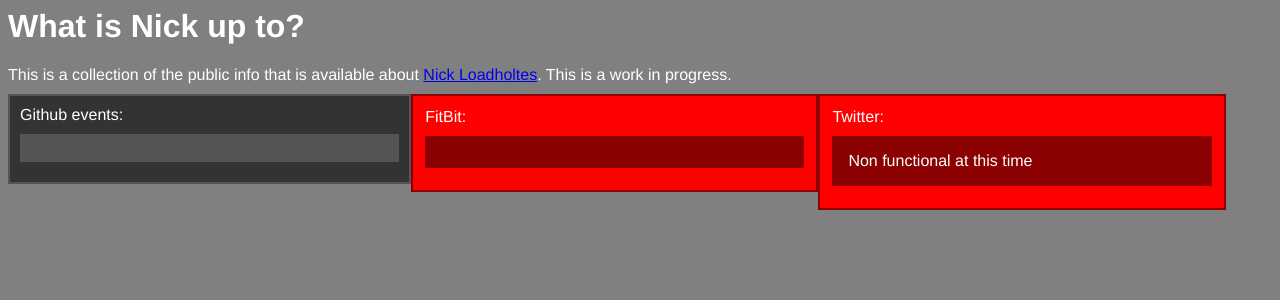
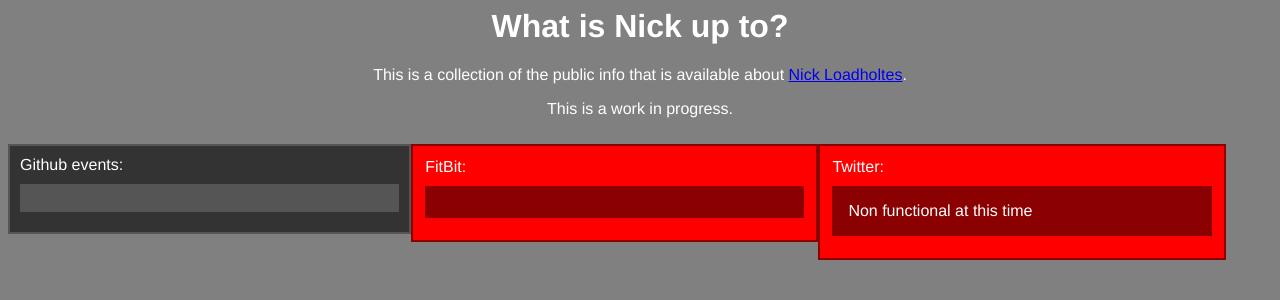
Before and after one commit to nloadholtes/foxtrot, a Django app: template templates/personal_api/about.html in a window 1280 px wide. Shown: the top 300 px of the page. Run offline with Django 3.2, Linux system fonts and the light colour scheme; the template is opened without the code that fills it, so the values that code supplies are empty; some libraries are stand-ins or nearby versions.

Commit message:
Centering some text at the top

```diff
--- a/templates/personal_api/about.html
+++ b/templates/personal_api/about.html
@@ -52,13 +52,20 @@
             padding: 1em;
             background-color: darkred;
         }
+        #about {
+            text-align: center;
+        }
+        h1 {
+            text-align: center;
+        }
 
     </style>
 </head>
 <body>
 <h1>What is Nick up to?</h1>
-
-This is a collection of the public info that is available about <a href="http://ironboundsoftware.com">Nick Loadholtes</a>. This is a work in progress.
+<span id="about">
+    <p>This is a collection of the public info that is available about <a href="http://ironboundsoftware.com">Nick Loadholtes</a>.</p> <p>This is a work in progress.</p>
+</span>
 <div class="wrapper-div">
     <div id="github-div">
         Github events:
```
